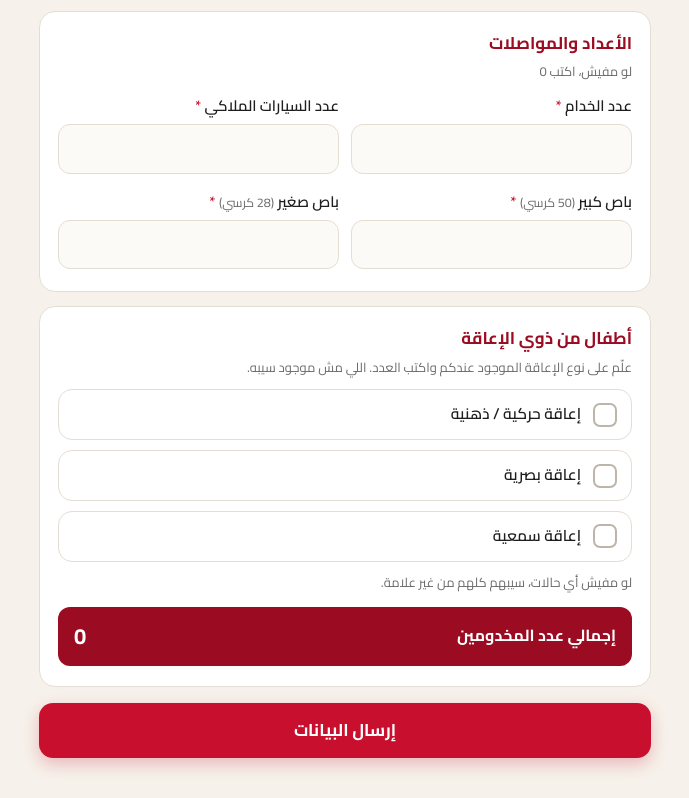
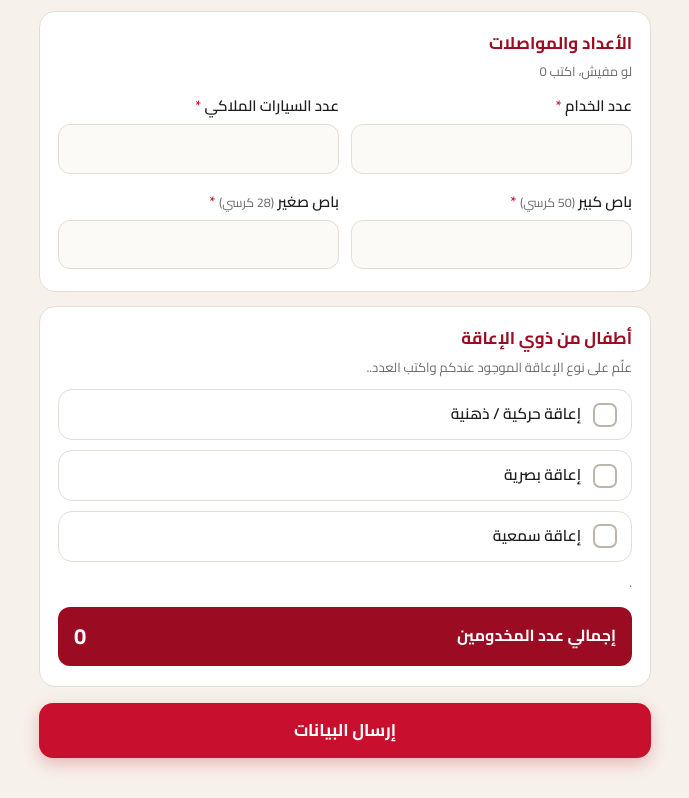
Before and after one commit to taghamatmalaika/christmas-carnival, a plain HTML site: page index.html in a window 1280 px wide. Shown: the part 1255-2053 px from the top of the page, without its empty margins (295-984 px from the left). Drawn offline with Linux system fonts and the light colour scheme; no server answers.

Commit message:
Update index.html

```diff
--- a/index.html
+++ b/index.html
@@ -127,11 +127,11 @@
 
     <div class="card">
       <h2>أطفال من ذوي الإعاقة</h2>
-      <p class="hint">علّم على نوع الإعاقة الموجود عندكم واكتب العدد. اللي مش موجود سيبه.</p>
+      <p class="hint">علّم على نوع الإعاقة الموجود عندكم واكتب العدد..</p>
       <div class="dis" data-key="physMental"><div class="head"><input type="checkbox"><span class="box"><svg viewBox="0 0 24 24" fill="none" stroke="#fff" stroke-width="3.5" stroke-linecap="round" stroke-linejoin="round"><path d="M5 12.5l4.5 4.5L19 7.5"/></svg></span><span class="name">إعاقة حركية / ذهنية</span></div><div class="count field"><label>العدد</label><input type="text" inputmode="numeric" class="num" maxlength="5" dir="ltr" name="physMental" placeholder="اكتب العدد هنا"><div class="err">اكتب العدد</div></div></div>
       <div class="dis" data-key="visual"><div class="head"><input type="checkbox"><span class="box"><svg viewBox="0 0 24 24" fill="none" stroke="#fff" stroke-width="3.5" stroke-linecap="round" stroke-linejoin="round"><path d="M5 12.5l4.5 4.5L19 7.5"/></svg></span><span class="name">إعاقة بصرية</span></div><div class="count field"><label>العدد</label><input type="text" inputmode="numeric" class="num" maxlength="5" dir="ltr" name="visual" placeholder="اكتب العدد هنا"><div class="err">اكتب العدد</div></div></div>
       <div class="dis" data-key="hearing"><div class="head"><input type="checkbox"><span class="box"><svg viewBox="0 0 24 24" fill="none" stroke="#fff" stroke-width="3.5" stroke-linecap="round" stroke-linejoin="round"><path d="M5 12.5l4.5 4.5L19 7.5"/></svg></span><span class="name">إعاقة سمعية</span></div><div class="count field"><label>العدد</label><input type="text" inputmode="numeric" class="num" maxlength="5" dir="ltr" name="hearing" placeholder="اكتب العدد هنا"><div class="err">اكتب العدد</div></div></div>
-      <p class="none">لو مفيش أي حالات، سيبهم كلهم من غير علامة.</p>
+      <p class="none">.</p>
       <div class="total"><span>إجمالي عدد المخدومين</span><b id="total">0</b></div>
     </div>
 
```
